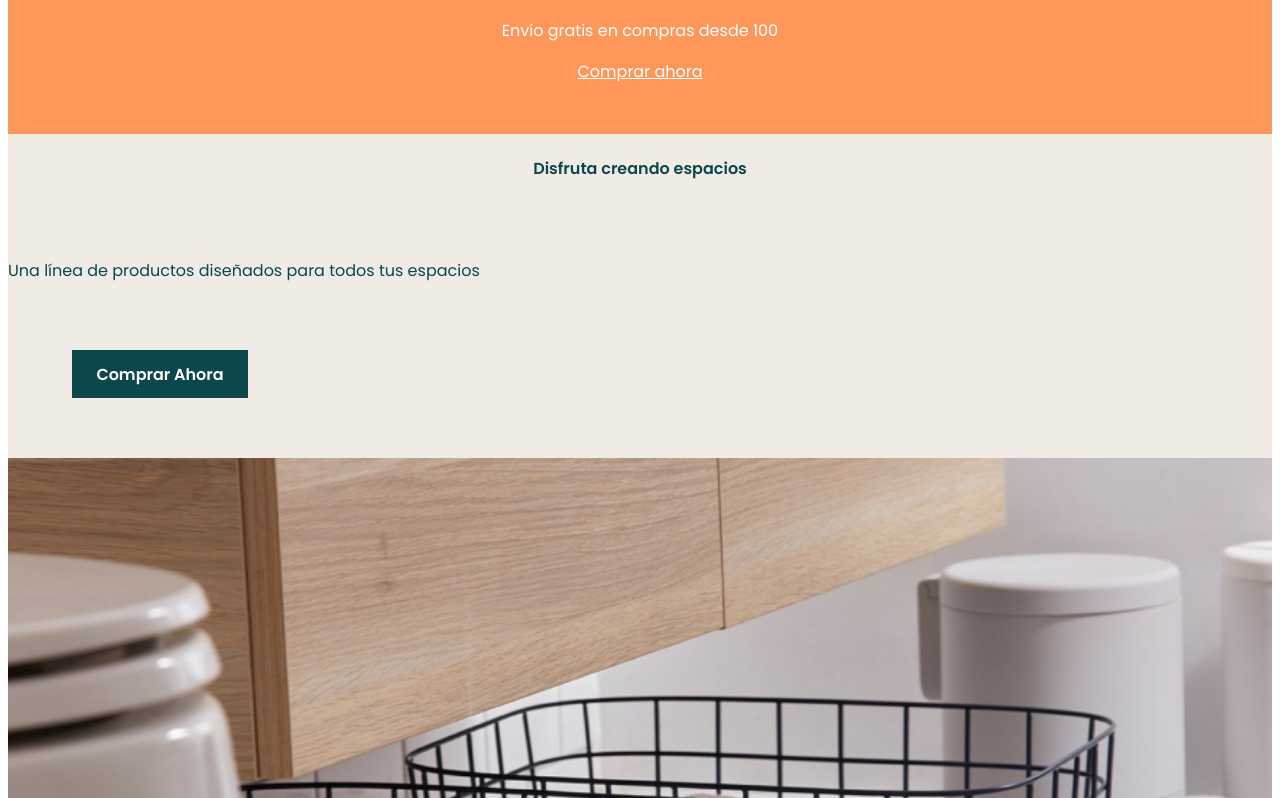
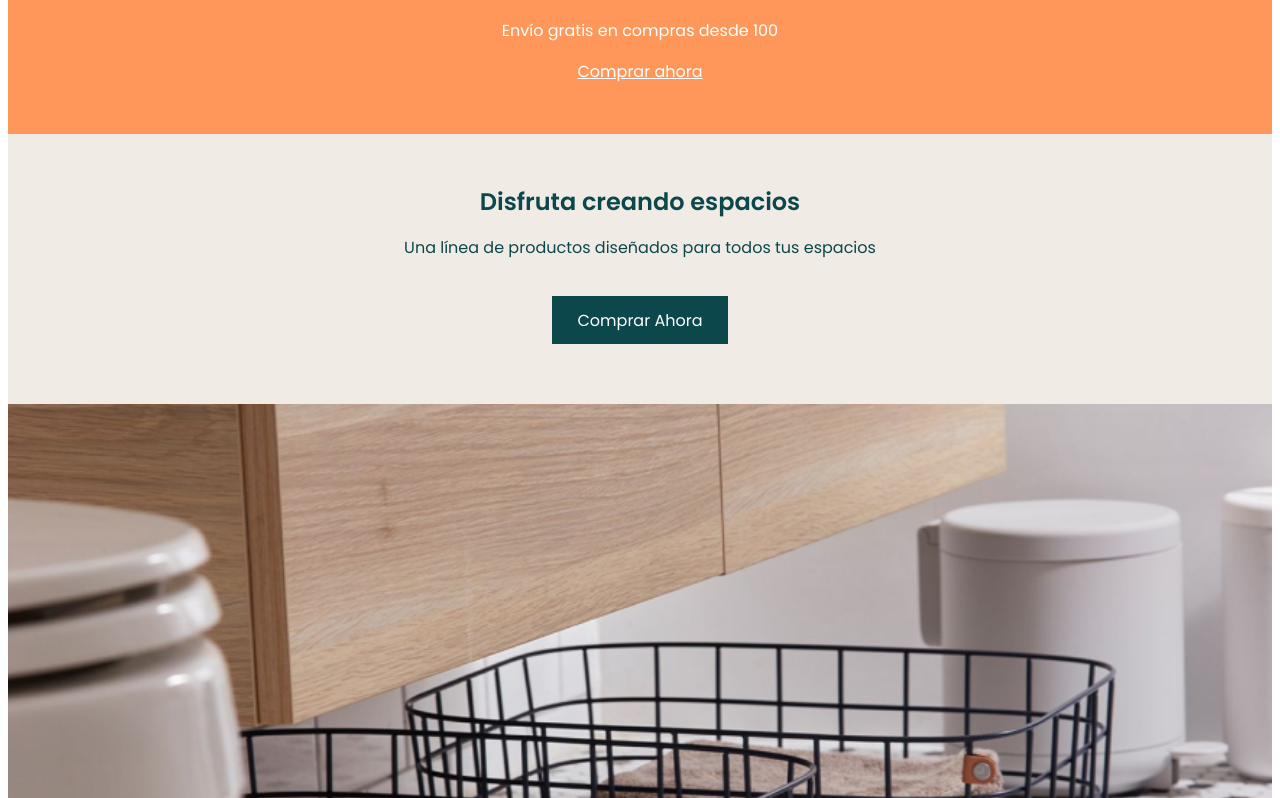
Before and after one commit to Adalab/modulo-1-evaluacion-final-IrisMireya, a website: page src/html/index.html in a window 1280 px wide. Shown: the part 1402-2200 px from the top of the page. Drawn offline with nearby package versions, Linux system fonts and the light colour scheme; files that its build step writes are made by us from their sources; files whose address does not match are found by name.

Commit message:
logos madre mía

```diff
--- a/src/html/partials/section3.html
+++ b/src/html/partials/section3.html
@@ -1,6 +1,6 @@
 <section class="section3" title="section3">
-    <h4 class="section3-title">Disfruta creando espacios</h4>
-    <p class="section3-paragraph">Una línea de productos diseñados para todos tus espacios</p>
-    <button class="button2">Comprar Ahora</button>
+    <h4 class="section3__title">Disfruta creando espacios</h4>
+    <p class="section3__title--paragraph">Una línea de productos diseñados para todos tus espacios</p>
+    <button class="section3__button2">comprar ahora</button>
     <img class="section3__img" alt="creando espacios" src="./assets/images/creando-espacios.jpg"/>
 </section>
--- a/src/scss/layout/_footer.scss
+++ b/src/scss/layout/_footer.scss
@@ -31,6 +31,7 @@ padding-bottom: 60px;
   flex-direction: column;
   align-items: center;
 
+
   &__ul {
     list-style-type: none;
     display: flex;
@@ -41,6 +42,7 @@ padding-bottom: 60px;
   &__logos {
     width: 24px;
     height: 26px;
+    padding-right: 20px;
   }
 
 
--- a/src/scss/layout/_section3.scss
+++ b/src/scss/layout/_section3.scss
@@ -1,31 +1,41 @@
 .section3{
     background-color:$beige;
     color: $darkgreen;
-    display: grid;
-    grid-template-columns: 1fr;
-    grid-template-rows: 1fr 1fr 1fr;
+    text-align: center;
+    display: flex;
+    flex-direction: column;
+    justify-content: center;
+    align-items: center;
+    align-content: center;
 
     &__title{
-    font-size: 24px;
+        font-size: 24px;
+        padding-top: 50px;
+        margin: 0px;
+        }
+
+    &--paragraph{
+        font-size: 14px;
+        padding-top: 15px;
+        margin: 10px;
     }
-    &__paragraph{
-        font-size: 14px;
-    }
+
     &__img {
       width: 100%;
     }
-}
-    .button2 {
+
+    &__button2 {
     background-color: $darkgreen;
     color: $white;
+    text-transform: capitalize;
     border: 0;
     width: 176px;
     height: 48px;
     font-size: 16px;
-    font-weight: 600;
     margin-bottom: 60px;
-    margin-left: 64px;
+    margin-top: 20px;
     }
+}
 
 @media all and (min-width: 768px){}
 
```
Also changed, not shown: src/html/partials/footer.html (+6 -3 lines).
